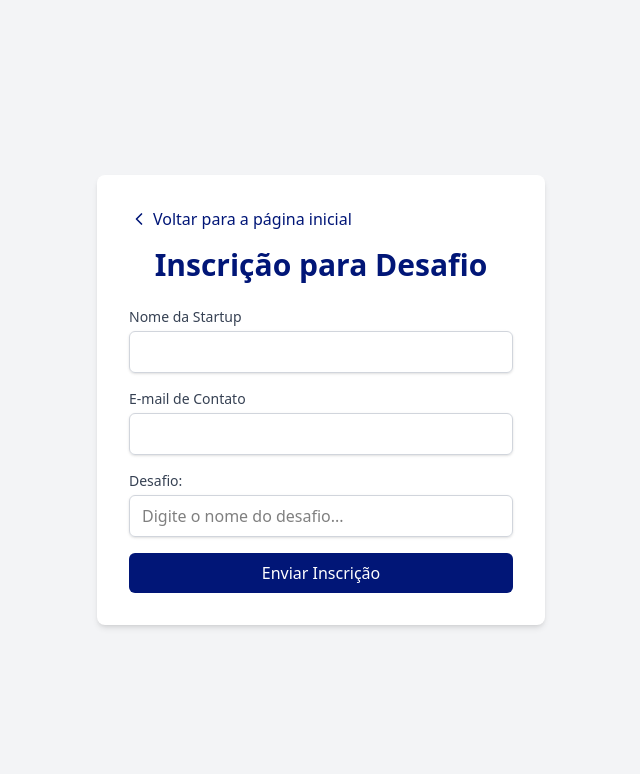
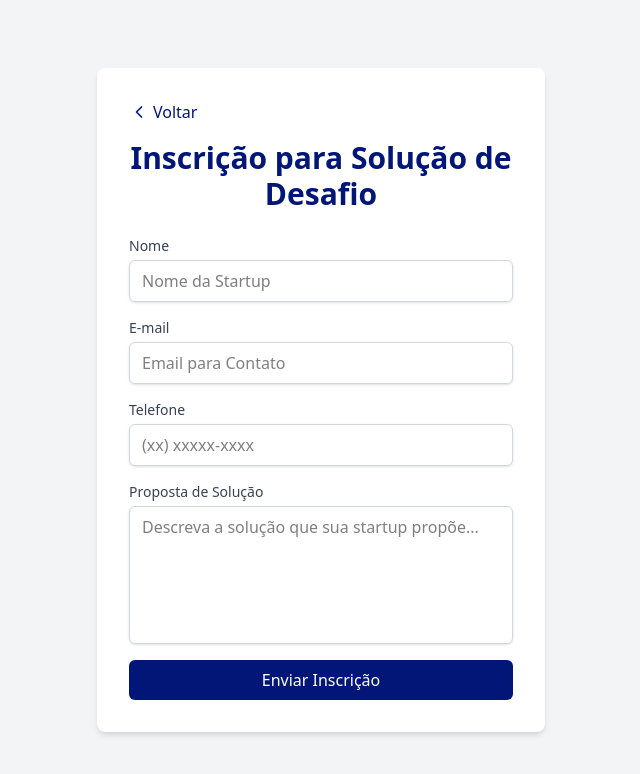
Before and after one commit to Amontada-Valley-Codes/plataforma-inovacao-squad01-frontend, a Next.js app: page /cadastro-startups in a window 1280 px wide. Shown: the top 774 px of the page, without its empty margins (319-959 px from the left). Built offline with nearby package versions, Linux system fonts and the light colour scheme.

Commit message:
feat: add campos no form de cadastro-startups

```diff
--- a/src/app/cadastro-startups/page.tsx
+++ b/src/app/cadastro-startups/page.tsx
@@ -1,25 +1,28 @@
 // app/cadastro-startup/page.tsx
 "use client";
 
-import { useState } from "react"; // Removed useEffect and useSearchParams as they are no longer needed
+import { useState } from "react";
 import Link from "next/link";
 import { ChevronLeft } from "lucide-react";
 
 interface FormData {
   nomeStartup: string;
   email: string;
-  desafioNome: string; // Changed from desafioId to desafioNome
+  telefone: string;
+  solucao: string;
 }
 
 export default function CadastroStartupPage() {
-  // Removed searchParams and the useEffect to handle URL parameters
   const [formData, setFormData] = useState<FormData>({
     nomeStartup: "",
     email: "",
-    desafioNome: "", // Initial value is an empty string
+    telefone: "",
+    solucao: "",
   });
 
-  const handleChange = (e: React.ChangeEvent<HTMLInputElement>) => {
+  const handleChange = (
+    e: React.ChangeEvent<HTMLInputElement | HTMLTextAreaElement>
+  ) => {
     const { name, value } = e.target;
     setFormData((prevData) => ({
       ...prevData,
@@ -31,62 +34,100 @@ export default function CadastroStartupPage() {
     e.preventDefault();
     console.log("Dados do formulário enviados:", formData);
     alert("Inscrição enviada com sucesso!");
-    // Here, you would send the formData to your server.
+    // Aqui você enviaria os dados para o servidor.
   };
 
   return (
     <div className="bg-gray-100 min-h-screen flex flex-col items-center justify-center p-6">
       <div className="bg-white p-8 rounded-lg shadow-md w-full max-w-md">
-        <Link href="/" className="flex items-center text-[#011677] hover:underline mb-4">
+        <Link
+          href="/"
+          className="flex items-center text-[#011677] hover:underline mb-4"
+        >
           <ChevronLeft size={20} className="mr-1" />
-          Voltar para a página inicial
+          Voltar
         </Link>
-        <h1 className="text-3xl font-bold text-[#011677] mb-6 text-center">Inscrição para Desafio</h1>
+        <h1 className="text-3xl font-bold text-[#011677] mb-6 text-center">
+          Inscrição para Solução de Desafio
+        </h1>
 
         <form onSubmit={handleSubmit} className="space-y-4">
           <div>
-            <label htmlFor="nomeStartup" className="block text-sm font-medium text-gray-700">
-              Nome da Startup
+            <label
+              htmlFor="nomeStartup"
+              className="block text-sm font-medium text-gray-700"
+            >
+              Nome
             </label>
             <input
               type="text"
               id="nomeStartup"
               name="nomeStartup"
               value={formData.nomeStartup}
+              placeholder="Nome da Startup"
               onChange={handleChange}
               required
               className="mt-1 block w-full px-3 py-2 border border-gray-300 rounded-md shadow-sm focus:ring-[#011677] focus:border-[#011677]"
             />
           </div>
+
           <div>
-            <label htmlFor="email" className="block text-sm font-medium text-gray-700">
-              E-mail de Contato
+            <label
+              htmlFor="email"
+              className="block text-sm font-medium text-gray-700"
+            >
+              E-mail
             </label>
             <input
               type="email"
               id="email"
               name="email"
               value={formData.email}
+              placeholder="Email para Contato"
               onChange={handleChange}
               required
               className="mt-1 block w-full px-3 py-2 border border-gray-300 rounded-md shadow-sm focus:ring-[#011677] focus:border-[#011677]"
             />
           </div>
+
           <div>
-            <label htmlFor="desafioNome" className="block text-sm font-medium text-gray-700">
-              Desafio:
+            <label
+              htmlFor="telefone"
+              className="block text-sm font-medium text-gray-700"
+            >
+              Telefone
             </label>
             <input
-              type="text"
-              id="desafioNome"
-              name="desafioNome" // The 'name' must match the key in your formData state
-              value={formData.desafioNome}
+              type="tel"
+              id="telefone"
+              name="telefone"
+              value={formData.telefone}
               onChange={handleChange}
-              placeholder="Digite o nome do desafio..."
               required
+              placeholder="(xx) xxxxx-xxxx"
               className="mt-1 block w-full px-3 py-2 border border-gray-300 rounded-md shadow-sm focus:ring-[#011677] focus:border-[#011677]"
             />
           </div>
+
+          <div>
+            <label
+              htmlFor="solucao"
+              className="block text-sm font-medium text-gray-700"
+            >
+              Proposta de Solução
+            </label>
+            <textarea
+              id="solucao"
+              name="solucao"
+              value={formData.solucao}
+              onChange={handleChange}
+              required
+              rows={5}
+              placeholder="Descreva a solução que sua startup propõe..."
+              className="mt-1 block w-full resize-none px-3 py-2 border border-gray-300 rounded-md shadow-sm focus:ring-[#011677] focus:border-[#011677]"
+            ></textarea>
+          </div>
+
           <button
             type="submit"
             className="w-full bg-[#011677] text-white py-2 px-4 rounded-md hover:bg-[#160430] transition"
```
